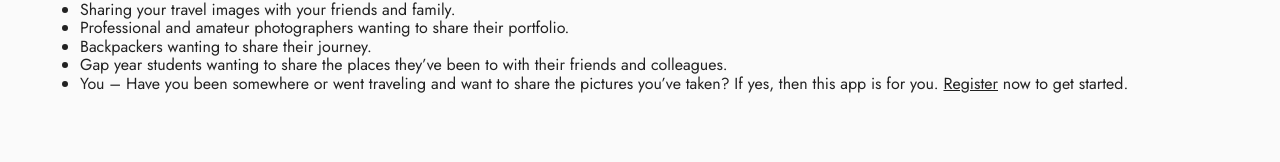
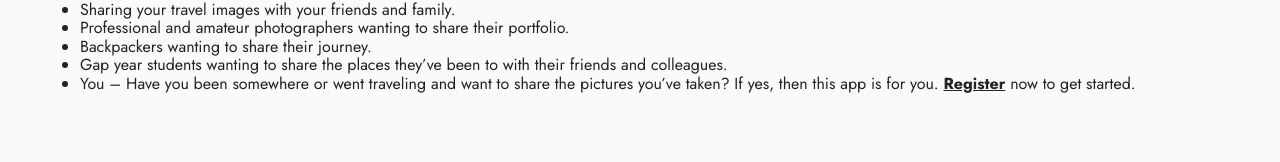
Before and after one commit to mo-rob-1/travelgram-app, a React (Create React App) app in the folder frontend/: page /about in a window 1280 px wide. Shown: the part 330-492 px from the top of the page. Built offline with nearby package versions, Linux system fonts and the light colour scheme.

Commit message:
add font weight bold to register text

```diff
--- a/frontend/src/pages/About/About.jsx
+++ b/frontend/src/pages/About/About.jsx
@@ -24,7 +24,7 @@ function About() {
         <li>
           You – Have you been somewhere or went traveling and want to share the pictures you’ve taken? If yes, then this
           app is for you.{" "}
-          <Link to="/register" style={{ color: "#222" }}>
+          <Link to="/register" style={{ color: "#222", fontWeight: "bold" }}>
             Register
           </Link>{" "}
           now to get started.
```
